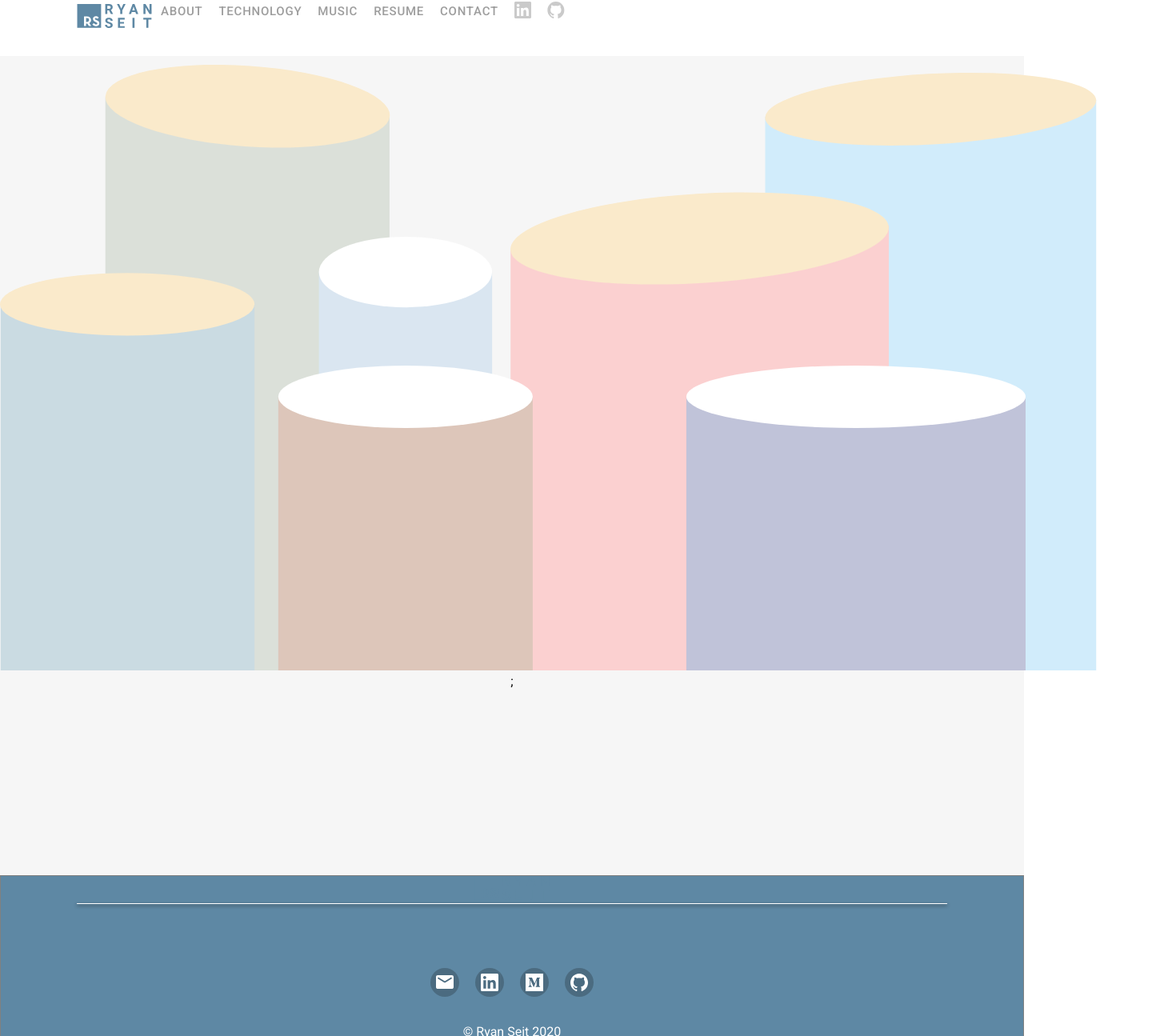
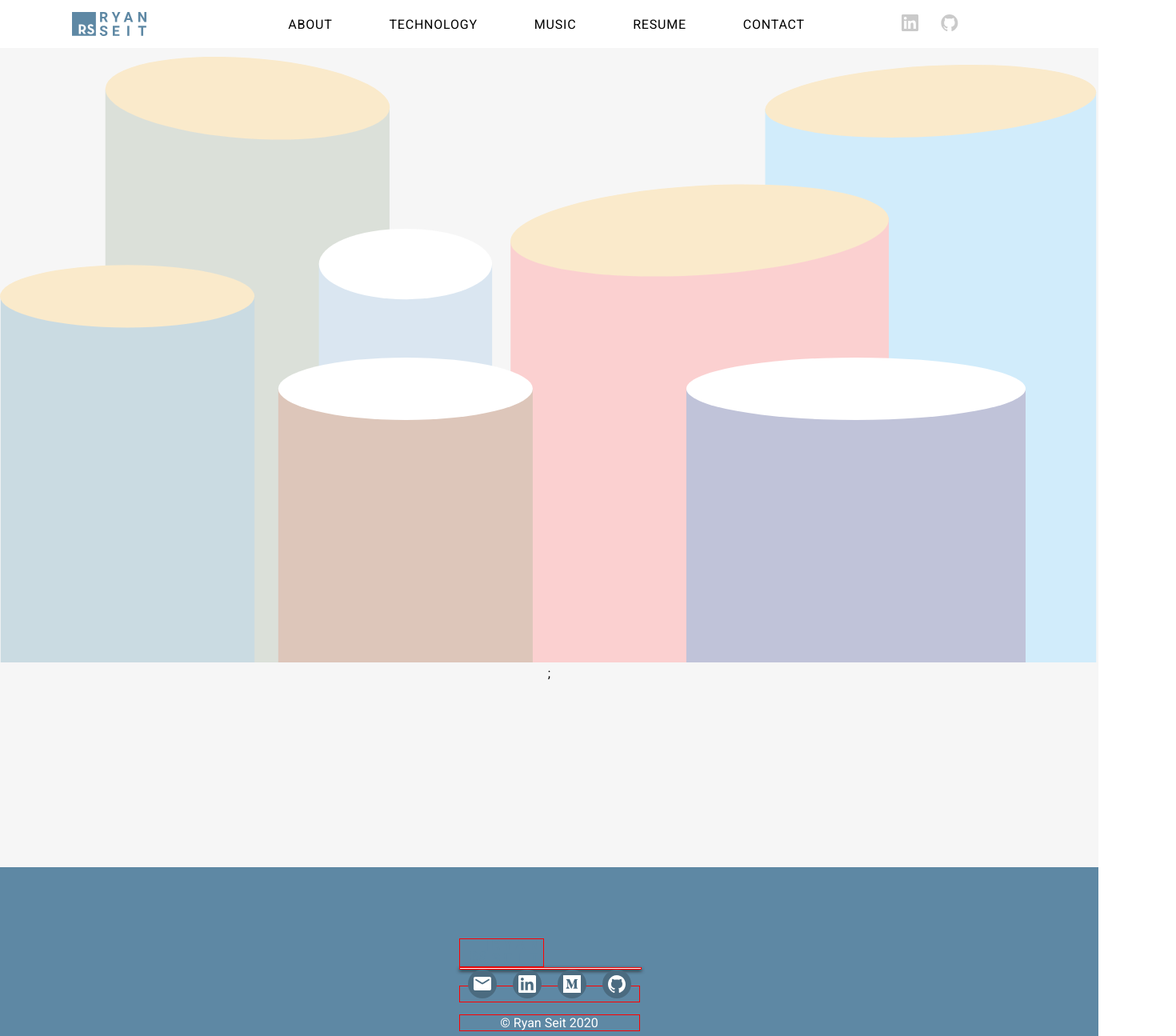
Before and after one commit to ryan-seit/ryan-site, a React (Create React App) app: page / in a window 1280 px wide. Shown: the top 1295 px of the page at 80% size, 1470 px wide, since content can reach past the window. Built offline with nearby package versions, Linux system fonts and the light colour scheme.

Commit message:
CSS updates to navigation and footer

```diff
--- a/src/containers/Footer/Footer.js
+++ b/src/containers/Footer/Footer.js
@@ -9,8 +9,11 @@ import githubCircle from "../../assets/github-icon-circle.svg";
 
 const Footer = props => {
 	return (
+		<div className={classes.Wrapper}>
 			<div className={classes.Footer}>
+				<div className={classes.Logo}>
 					<Logo />
+				</div>
 				<div className={classes.Line}></div>
 				<span>
 					<a href={"mailto:ryan@ryanseit.com"}>
@@ -29,6 +32,7 @@ const Footer = props => {
 
 				<p>© Ryan Seit 2020</p>
 			</div>
+		</div>
 	);
 };
 
--- a/src/containers/Footer/Footer.module.css
+++ b/src/containers/Footer/Footer.module.css
@@ -1,25 +1,54 @@
+.Wrapper {
+  background: #5E88A4;
+  height: 310px;
+  display: grid;
+}
+
 .Footer {
-  border: 1px solid gray;
-  height: 400px;
-  background: #5E88A4;
+  /* width: 100%; */
+  padding: 0 90px;
   color: white;
   text-align: center;
-  padding: 0 95px;
+  margin: auto;
+  grid-template-columns: repeat(5, 240px);
+  grid-template-rows: repeat(4, 50px);
+  grid-template-areas:
+    ". . logo . ."
+    ". . . . ."
+    "line line line line line"
+    ". . ext . ."
+    ". . par . ."
+  ;
+}
+
+span {
+  border: 1px solid red;
+  grid-area: ext;
+}
+
+span img {
+  padding: 0 10px;
+}
+
+.Footer p {
+  border: 1px solid red;
+  grid-area: par;
+}
+
+.Logo {
+  border: 1px solid red;
+  grid-area: logo;
+  fill: white;
+  width: 104px;
+  height: 34px;
 }
 
 .Line {
+  border: 1px solid red;
+  grid-area: line;
   width: 100%;
   height: 1px;
   margin: auto;
   background: white;
   box-shadow: 0px 2px 4px rgb(36, 36, 36);
 }
-
-.Footer span img {
-  margin: 0 10px;
-  margin-top: 80px;
-}
-
-.Footer p {
-  margin-top: 30px;
-}
--- a/src/containers/Layout/Layout.module.css
+++ b/src/containers/Layout/Layout.module.css
@@ -0,0 +1,4 @@
+.Layout {
+  display: grid;
+  grid-template-rows: 60px [navigation] auto [content] 400px [footer];
+}
--- a/src/containers/Logo/Logo.module.css
+++ b/src/containers/Logo/Logo.module.css
@@ -1,5 +1,3 @@
 .Logo {
-  width: 96px;
   height: 30px;
-  /* display: flex; */
 }
--- a/src/containers/Navigation/Navigation.js
+++ b/src/containers/Navigation/Navigation.js
@@ -1,7 +1,9 @@
 import React from "react";
 
 import classes from "./Navigation.module.css";
-import NavigationItems from "./NavigationItems/NavigationItems";
+// import NavigationItems from "./NavigationItems/NavigationItems";
+import github from "../../assets/github-icon.svg";
+import linkedin from "../../assets/linkedin-icon.svg";
 import Logo from "../Logo/Logo";
 
 // Displays the Navigation Bar
@@ -9,7 +11,20 @@ const navigation = props => {
 	return (
 		<div className={classes.Navigation}>
 			<Logo />
-			<NavigationItems />
+			{/* <NavigationItems /> */}
+			<div className={classes.About}>ABOUT</div>
+			<div className={classes.Technology}>TECHNOLOGY</div>
+			<div className={classes.Music}>MUSIC</div>
+			<div className={classes.Resume}>RESUME</div>
+			<div className={classes.Contact}>CONTACT</div>
+			<div className={classes.External}>
+				<div className={classes.LinkedIn}>
+					<img src={linkedin} alt='linkedin' />
+				</div>
+				<div className={classes.Github}>
+					<img src={github} alt='github' />
+				</div>
+			</div>
 		</div>
 	);
 };
--- a/src/containers/Navigation/Navigation.module.css
+++ b/src/containers/Navigation/Navigation.module.css
@@ -1,6 +1,54 @@
 .Navigation {
-  width: 100%;
-  height: 60px;
-  padding: 5px 95px;
-  display: flex;
+  display: grid;
+  margin: 0 90px;
+  grid-template-columns: repeat(9, auto);
+  grid-template-rows: 60px;
+  grid-template-areas:
+    "Logo Logo About Technology Music Resume Contact . External";
+  align-items: center;
 }
+
+.Navigation div {
+  text-align: center;
+  letter-spacing: 0.05em;
+  text-transform: uppercase;
+}
+
+.Logo {
+  grid-area: Logo;
+}
+
+.About {
+  grid-area: About
+}
+
+.Technology {
+  grid-area: Technology
+}
+
+.Music {
+  grid-area: Music
+}
+
+.Resume {
+  grid-area: Resume
+}
+
+.Contact {
+  grid-area: Contact
+}
+
+.External {
+  grid-area: External;
+  display: grid;
+  grid-template-columns: 50px 50px;
+  grid-template-areas: "LinkedIn Github"
+}
+
+.LinkedIn {
+  grid-area: LinkedIn
+}
+
+.Github {
+  grid-area: Github
+}
```
Also changed, not shown: src/assets/logo.svg. Lines whose indentation alone changed are shown as unchanged.
